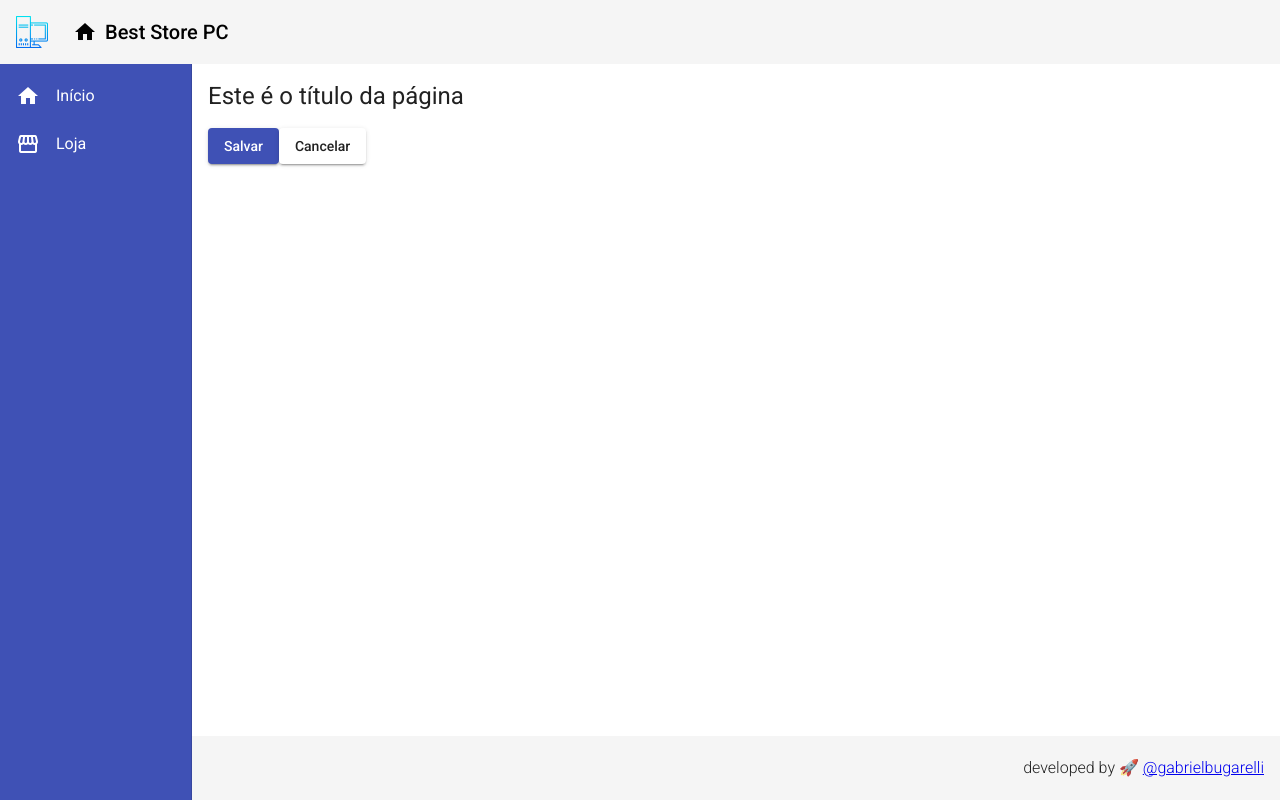
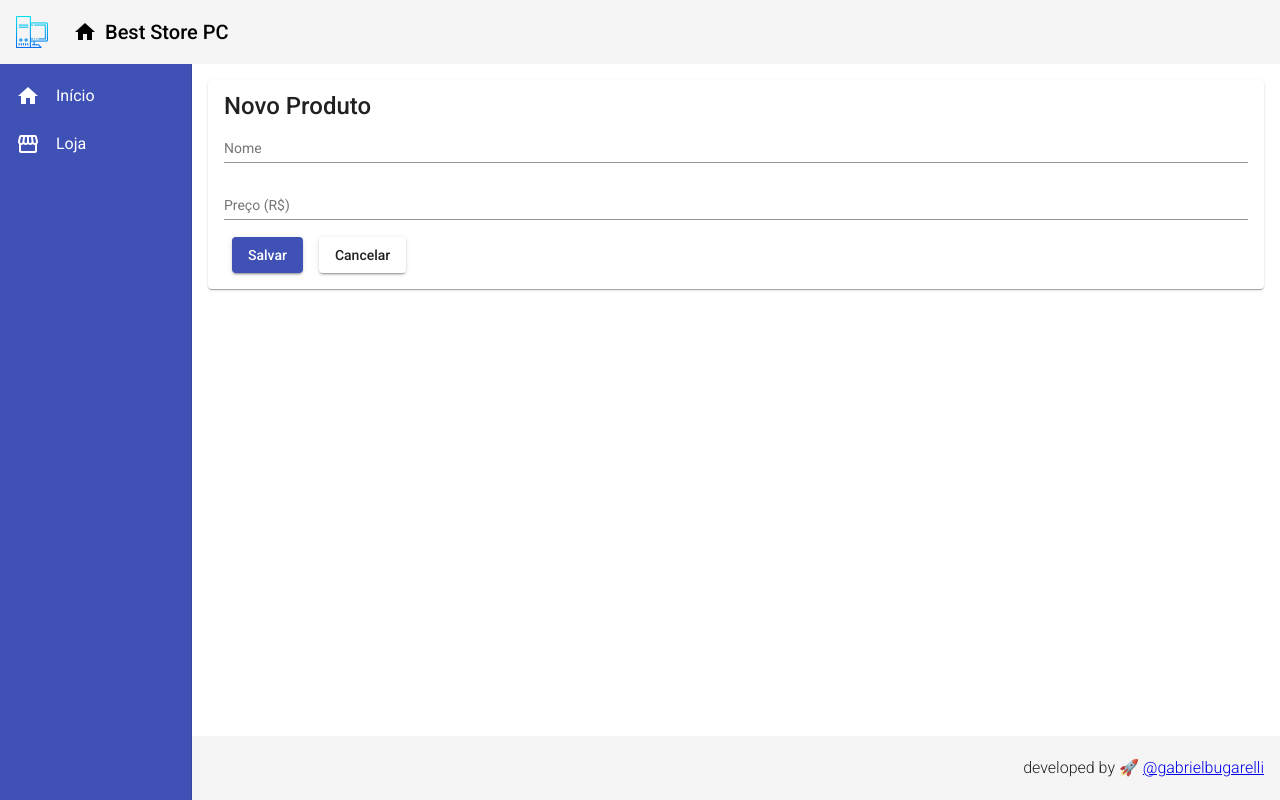
Before and after one commit to gabrielbugarelli/angular-essentials, an Angular app: page /products/create in a window 1280 px wide. Built offline with nearby package versions, Linux system fonts and the light colour scheme.

Commit message:
feat: implementation create product form

```diff
--- a/db.json
+++ b/db.json
@@ -49,6 +49,26 @@
       "name": "Razer Blade Pro Gaming",
       "price": 8750,
       "id": 10
+    },
+    {
+      "name": "Razer Blade Pro Gaming",
+      "price": 8750,
+      "id": 11
+    },
+    {
+      "name": "Acer Turbo Gaming",
+      "price": 8750,
+      "id": 12
+    },
+    {
+      "name": "Razer Blade Pro Gaming",
+      "price": "8750324234",
+      "id": 13
+    },
+    {
+      "name": "",
+      "price": null,
+      "id": 14
     }
   ]
 }
--- a/src/app/app.module.ts
+++ b/src/app/app.module.ts
@@ -12,6 +12,8 @@ import { MatCardModule } from '@angular/material/card';
 import { MatToolbarModule } from '@angular/material/toolbar';
 import { MatSnackBarModule } from '@angular/material/snack-bar';
 import { MatButtonModule } from '@angular/material/button';
+import { MatFormFieldModule } from '@angular/material/form-field';
+import { MatInputModule } from '@angular/material/input';
 
 /**@description components do App */
 import { AppComponent } from './app.component';
@@ -46,7 +48,9 @@ import { ProductCreateComponent } from './components/product/product-create/prod
     FormsModule,
     MatButtonModule,
     MatSnackBarModule,
-    HttpClientModule
+    HttpClientModule,
+    MatFormFieldModule,
+    MatInputModule
   ],
   providers: [],
   bootstrap: [AppComponent]
--- a/src/app/components/product/product-create/product-create.component.css
+++ b/src/app/components/product/product-create/product-create.component.css
@@ -0,0 +1,8 @@
+form {
+  display: flex;
+  flex-direction: column;
+}
+
+button {
+  margin: 0 0.5rem;
+}
--- a/src/app/components/product/product-create/product-create.component.html
+++ b/src/app/components/product/product-create/product-create.component.html
@@ -1,4 +1,26 @@
-<h1>Este é o título da página</h1>
+<mat-card>
+  <mat-card-title>Novo Produto</mat-card-title>
+
+  <form>
+    <mat-form-field>
+      <input type="text"
+        matInput
+        placeholder="Nome"
+        [(ngModel)]="product.name"
+        name="name"
+      >
+    </mat-form-field>
+
+    <mat-form-field>
+      <input
+        type="number"
+        matInput
+        placeholder="Preço (R$)"
+        [(ngModel)]="product.price"
+        name="price"
+      >
+    </mat-form-field>
+  </form>
 
   <button
     mat-raised-button
@@ -15,3 +37,4 @@
   >
     Cancelar
   </button>
+</mat-card>
--- a/src/app/components/product/product-create/product-create.component.ts
+++ b/src/app/components/product/product-create/product-create.component.ts
@@ -11,9 +11,9 @@ import { ProductService } from '../product.service';
 
 export class ProductCreateComponent implements OnInit {
 
-  mockProduct: Product = {
-    name: 'Razer Blade Pro Gaming',
-    price: 8750
+  product: Product = {
+    name: '',
+    price: null
   }
 
   constructor(
@@ -25,11 +25,11 @@ export class ProductCreateComponent implements OnInit {
   }
 
   createProduct(): void {
-    this.productService.createProduct(this.mockProduct)
+    this.productService.createProduct(this.product)
       .subscribe(() => {
         this.productService.showMessage('Operação executada com sucesso!');
         this.router.navigate(['/products']);
-      })
+    });
   }
 
   cancel(): void {
--- a/src/app/components/product/product.model.ts
+++ b/src/app/components/product/product.model.ts
@@ -1,5 +1,5 @@
 export interface Product {
   id?: number;
   name: string;
-  price: number;
+  price: number | null;
 }
```
Lines whose indentation alone changed are shown as unchanged.
